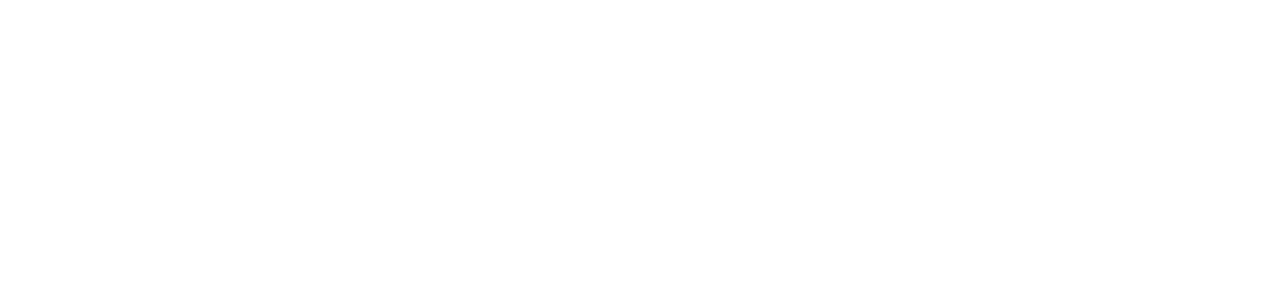
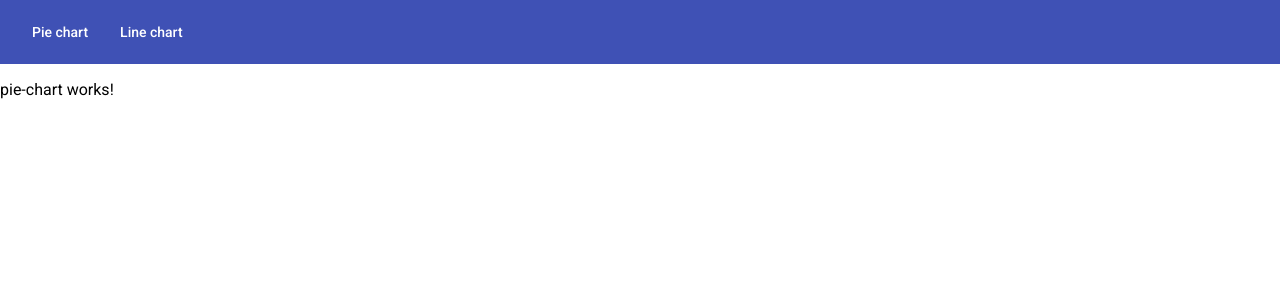
Before and after one commit to proqer/angular-test-app, an Angular app: page / in a window 1280 px wide. Shown: the top 300 px of the page. Built offline with nearby package versions, Linux system fonts and the light colour scheme.

Commit message:
Add toolbar

```diff
--- a/src/app/app-routing.module.ts
+++ b/src/app/app-routing.module.ts
@@ -1,8 +1,14 @@
 import { NgModule } from '@angular/core';
 import { Routes, RouterModule } from '@angular/router';
+import { PieChartComponent } from './components/pie-chart/pie-chart.component';
+import { LineChartComponent } from './components/line-chart/line-chart.component';
 
 
-const routes: Routes = [];
+const routes: Routes = [
+  { path: '', component: PieChartComponent },
+  { path: 'pie', component: PieChartComponent },
+  { path: 'line', component: LineChartComponent},
+];
 
 @NgModule({
   imports: [RouterModule.forRoot(routes)],
--- a/src/app/app.component.html
+++ b/src/app/app.component.html
@@ -1,2 +1,6 @@
+<mat-toolbar color="primary">
+  <a mat-button routerLink="/pie">Pie chart</a>
+  <a mat-button routerLink="/line">Line chart</a>
+</mat-toolbar>
 
 <router-outlet></router-outlet>
--- a/src/app/app.module.ts
+++ b/src/app/app.module.ts
@@ -1,5 +1,7 @@
 import { BrowserModule } from '@angular/platform-browser';
 import { NgModule } from '@angular/core';
+import { MatButtonModule } from '@angular/material/button';
+import { MatToolbarModule } from "@angular/material/toolbar";
 
 import { AppRoutingModule } from './app-routing.module';
 import { AppComponent } from './app.component';
@@ -16,7 +18,9 @@
   imports: [
     BrowserModule,
     AppRoutingModule,
-    BrowserAnimationsModule
+    BrowserAnimationsModule,
+    MatButtonModule,
+    MatToolbarModule,
   ],
   providers: [],
   bootstrap: [AppComponent]
```
